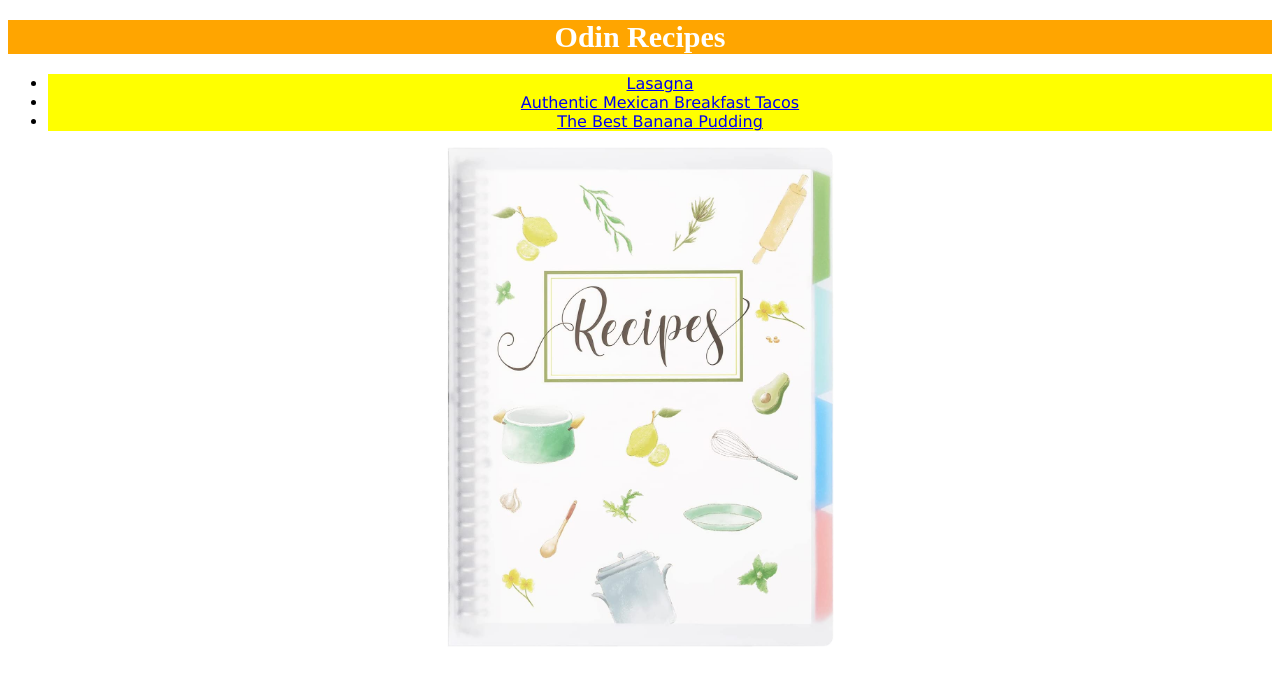
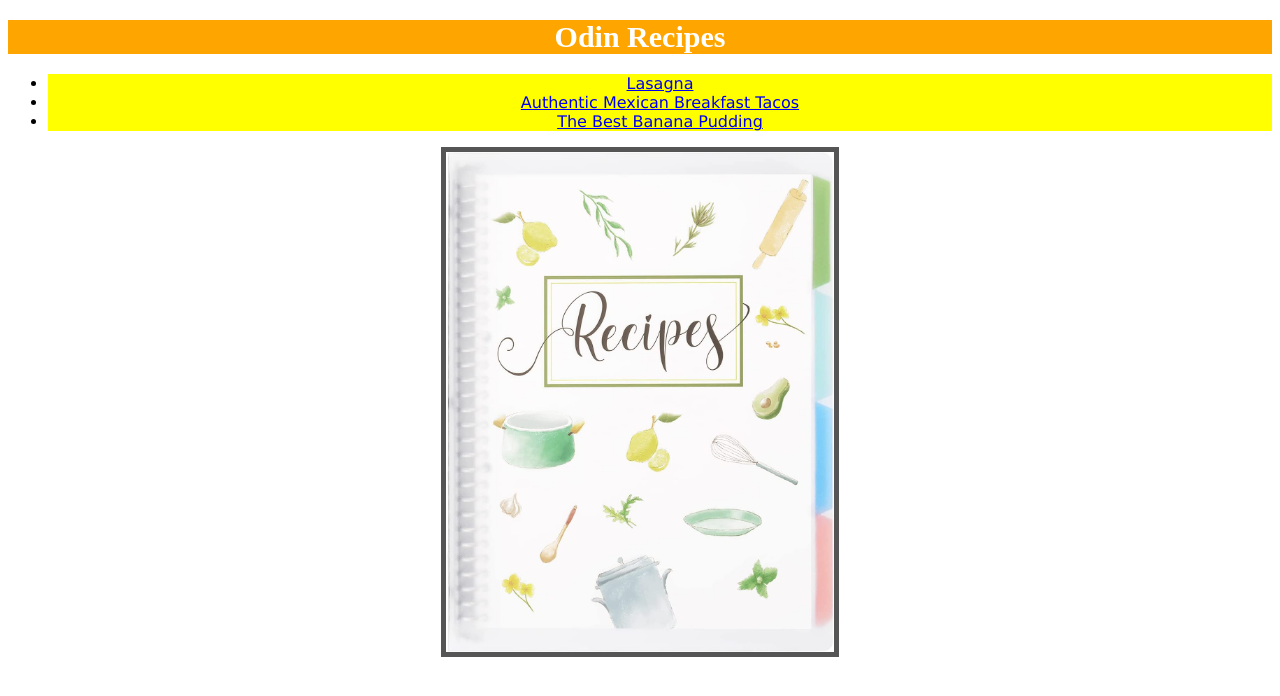
Before and after one commit to almeida-91/odin-recipes, a PHP site: page /index.html in a window 1280 px wide. Shown: the top 696 px of the page. Run offline with PHP 8.4, Linux system fonts and the light colour scheme.

Commit message:
Add borders to images

```diff
--- a/styles.css
+++ b/styles.css
@@ -15,6 +15,7 @@ img{
     width: auto;
     display: block;
     margin: auto;
+    border: 5px solid #555;
 }
 
 h2{
```
